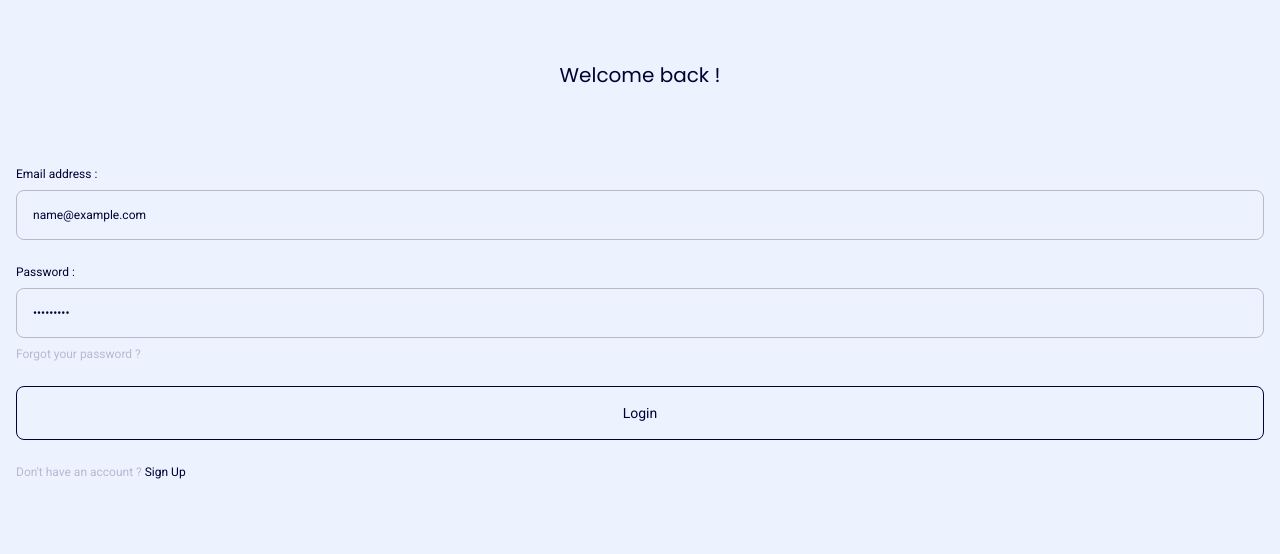
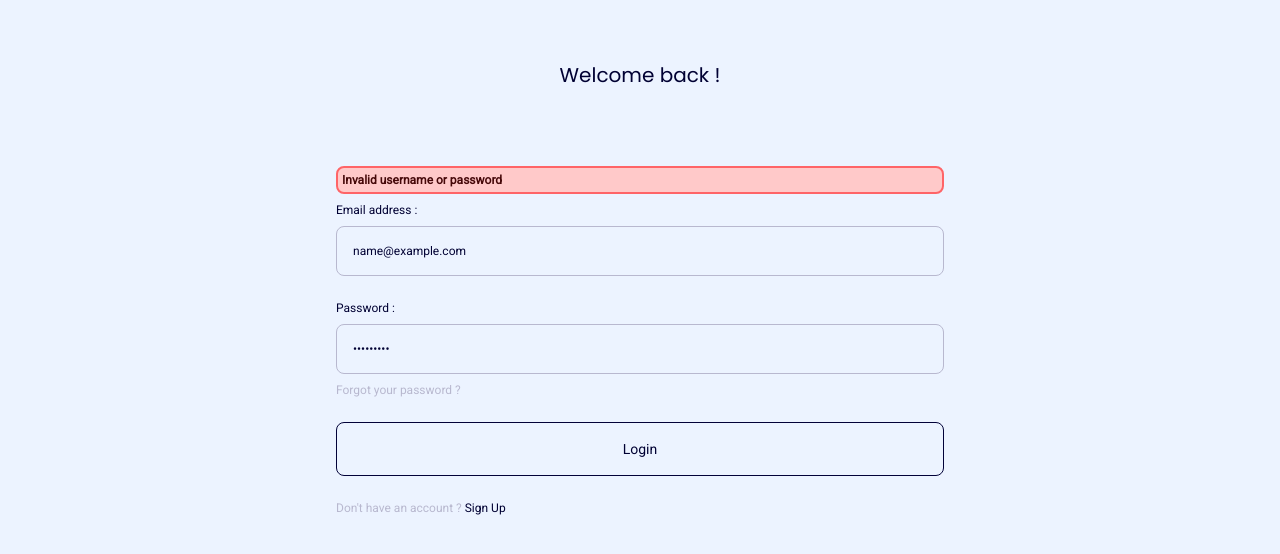
Before and after one commit to Tbeaumont79/SyncTalk, an Angular app in the folder front/: page /login in a window 1280 px wide. Both pictures are taken after typing "name@example.com", "Sample123" into the empty fields and a click on the button "Login". Shown: the top 554 px of the page. Built offline with nearby package versions, Linux system fonts and the light colour scheme; no server answers.

Commit message:
feat: improving the login page in case of username or password error

```diff
--- a/front/src/app/core/interceptors/auth.interceptor.ts
+++ b/front/src/app/core/interceptors/auth.interceptor.ts
@@ -25,7 +25,6 @@ export const AuthInterceptor: HttpInterceptorFn = (
       },
     });
     console.log('AuthInterceptor: Added token to request');
-
     return next(clonedReq).pipe(
       catchError((error) => {
         console.log('AuthInterceptor: Caught error', error);
--- a/front/src/app/pages/login/login.component.html
+++ b/front/src/app/pages/login/login.component.html
@@ -1,10 +1,20 @@
-<section class="w-full">
+<section class="md:w-1/2 lg:w-1/2 mx-auto">
   <div class="h-[150px] flex items-center justify-center">
     <p class="text-xl text-darktext font-poppins">Welcome back !</p>
   </div>
+
   <form
-    class="flex flex-col h-2/3 items-start justify-center mt-4 pb-4 pl-4 pr-4 gap-2"
+    class="flex flex-col items-start justify-center mt-4 pb-4 pl-4 pr-4 gap-2"
   >
+    @if (errorMessage) {
+    <div
+      class="flex items-center justify-start bg-red-200 border-red-400 border-2 rounded-lg w-full md:max-w-[800px] lg:max-w-[1000px]"
+    >
+      <p class="text-red-950 font-bold font-roboto p-1 text-xs">
+        {{ errorMessage }}
+      </p>
+    </div>
+    }
     <label for="email" class="text-xs text-darktext font-roboto"
       >Email address :</label
     >
--- a/front/src/app/pages/login/login.component.ts
+++ b/front/src/app/pages/login/login.component.ts
@@ -12,6 +12,7 @@ import { throwError, catchError } from 'rxjs';
 export class LoginComponent {
   email = '';
   password = '';
+  errorMessage = '';
   constructor(private authService: AuthService) {}
 
   login() {
@@ -19,7 +20,7 @@ export class LoginComponent {
       .login(this.email, this.password)
       .pipe(
         catchError((error) => {
-          console.error('Login failed', error);
+          this.errorMessage = "Invalid username or password";
           return throwError(() => error);
         })
       )
```
